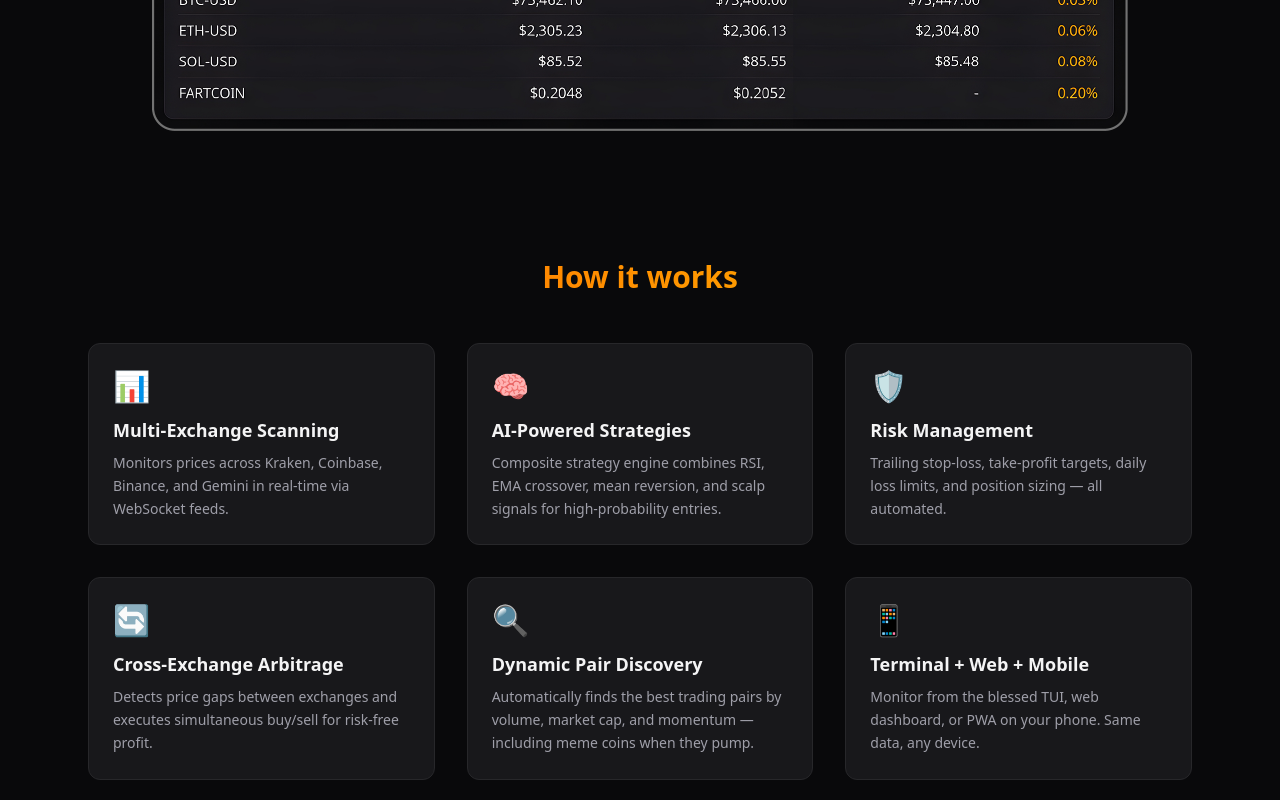
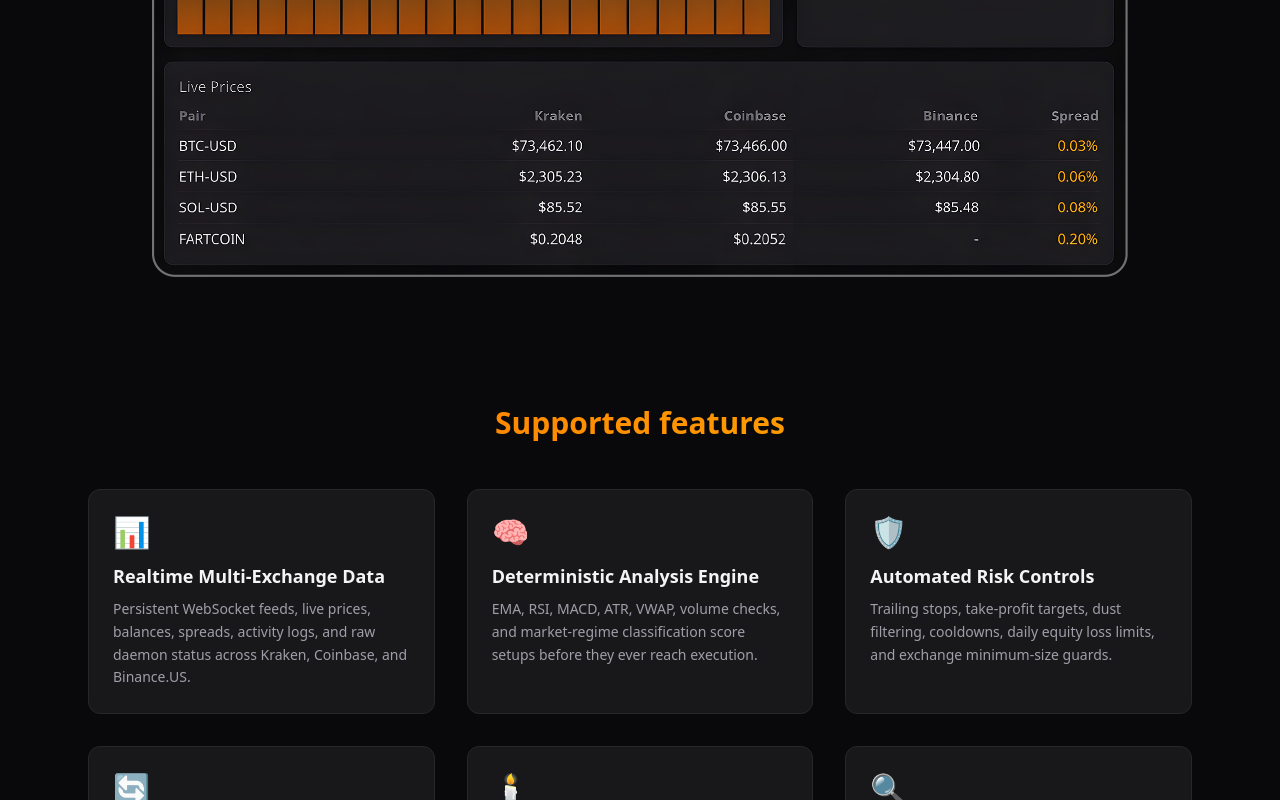
Before and after one commit to profullstack/b1dz.com, a Next.js app in the folder apps/web/: page / in a window 1280 px wide. Shown: the part 2000-2800 px from the top of the page. Built offline with nearby package versions, Linux system fonts and the light colour scheme.

Commit message:
Update homepage features and strategies

```diff
--- a/apps/web/src/app/page.tsx
+++ b/apps/web/src/app/page.tsx
@@ -1,7 +1,69 @@
 import Link from 'next/link';
 import Image from 'next/image';
 
-export default function LandingPage(): JSX.Element {
+const platformMentions = ['reddit', 'X', 'Bluesky', 'Stacker News', 'Hacker News', 'dev.to'];
+
+const supportedFeatures = [
+  {
+    title: 'Realtime Multi-Exchange Data',
+    desc: 'Persistent WebSocket feeds, live prices, balances, spreads, activity logs, and raw daemon status across Kraken, Coinbase, and Binance.US.',
+    icon: 'chart',
+  },
+  {
+    title: 'Deterministic Analysis Engine',
+    desc: 'EMA, RSI, MACD, ATR, VWAP, volume checks, and market-regime classification score setups before they ever reach execution.',
+    icon: 'brain',
+  },
+  {
+    title: 'Automated Risk Controls',
+    desc: 'Trailing stops, take-profit targets, dust filtering, cooldowns, daily equity loss limits, and exchange minimum-size guards.',
+    icon: 'shield',
+  },
+  {
+    title: 'Cross-Exchange Opportunity Scanner',
+    desc: 'Tracks theoretical spread arbitrage and executable inventory-backed arbitrage routes separately, so discovery and action stay clear.',
+    icon: 'arrows',
+  },
+  {
+    title: 'OHLC Charts + Trade Context',
+    desc: 'Realtime terminal charts with timeframe switching, live price lines, volume overlays, entry and exit markers, and pair selection from the dashboard.',
+    icon: 'candles',
+  },
+  {
+    title: 'Backtesting + Analytics',
+    desc: 'The same deterministic signal engine can run in backtests with fees, slippage, spread assumptions, and performance breakdowns by regime and symbol.',
+    icon: 'search',
+  },
+];
+
+const supportedStrategies = [
+  {
+    title: 'Trend Continuation',
+    desc: 'Long and short setups aligned with higher-timeframe bias, VWAP, EMA structure, momentum, and volume confirmation.',
+  },
+  {
+    title: 'Mean Reversion',
+    desc: 'Pullback and exhaustion entries in range-bound or recovery contexts when price stretches away from local fair value.',
+  },
+  {
+    title: 'Breakout / Breakdown',
+    desc: 'Expansion setups gated by volatility, volume, and regime so compressed pairs can break cleanly instead of chopping you up.',
+  },
+  {
+    title: 'Spread Arbitrage',
+    desc: 'Cross-exchange spread discovery highlights raw price dislocations across supported venues for manual or future automated action.',
+  },
+  {
+    title: 'Inventory Arbitrage',
+    desc: 'Inventory-aware routes only fire when you already hold the asset on one exchange and quote balance on another.',
+  },
+  {
+    title: 'Legacy Multi-Signal Fallback',
+    desc: 'Composite scalp and momentum heuristics still exist as a fallback path while the deterministic analysis engine takes the lead.',
+  },
+];
+
+export default function LandingPage() {
   return (
     <main className="min-h-screen bg-zinc-950 text-zinc-100">
       {/* Nav */}
@@ -39,6 +101,17 @@ export default function LandingPage(): JSX.Element {
         </p>
       </section>
 
+      <section className="max-w-6xl mx-auto px-6 pb-12">
+        <div className="rounded-2xl border border-zinc-800 bg-zinc-900/70 px-6 py-5">
+          <p className="text-center text-xs uppercase tracking-[0.35em] text-zinc-500 mb-4">As seen on</p>
+          <div className="flex flex-wrap items-center justify-center gap-x-6 gap-y-3 text-sm md:text-base text-zinc-300">
+            {platformMentions.map((name) => (
+              <span key={name} className="font-medium text-zinc-300/90">{name}</span>
+            ))}
+          </div>
+        </div>
+      </section>
+
       {/* Terminal Screenshot */}
       <section className="max-w-5xl mx-auto px-6 pb-8">
         <h3 className="text-center text-sm text-zinc-500 uppercase tracking-wide mb-4">Terminal Interface</h3>
@@ -67,39 +140,30 @@ export default function LandingPage(): JSX.Element {
       {/* Features */}
       <section id="features" className="max-w-6xl mx-auto px-6 py-16">
         <h2 className="text-3xl font-bold text-center mb-12">
-          <span className="bg-gradient-to-r from-orange-400 to-amber-500 bg-clip-text text-transparent">How it works</span>
+          <span className="bg-gradient-to-r from-orange-400 to-amber-500 bg-clip-text text-transparent">Supported features</span>
         </h2>
         <div className="grid md:grid-cols-3 gap-8">
-          <FeatureCard
-            title="Multi-Exchange Scanning"
-            desc="Monitors prices across Kraken, Coinbase, Binance, and Gemini in real-time via WebSocket feeds."
-            icon="chart"
-          />
-          <FeatureCard
-            title="AI-Powered Strategies"
-            desc="Composite strategy engine combines RSI, EMA crossover, mean reversion, and scalp signals for high-probability entries."
-            icon="brain"
-          />
-          <FeatureCard
-            title="Risk Management"
-            desc="Trailing stop-loss, take-profit targets, daily loss limits, and position sizing — all automated."
-            icon="shield"
-          />
-          <FeatureCard
-            title="Cross-Exchange Arbitrage"
-            desc="Detects price gaps between exchanges and executes simultaneous buy/sell for risk-free profit."
-            icon="arrows"
-          />
-          <FeatureCard
-            title="Dynamic Pair Discovery"
-            desc="Automatically finds the best trading pairs by volume, market cap, and momentum — including meme coins when they pump."
-            icon="search"
-          />
-          <FeatureCard
-            title="Terminal + Web + Mobile"
-            desc="Monitor from the blessed TUI, web dashboard, or PWA on your phone. Same data, any device."
-            icon="devices"
-          />
+          {supportedFeatures.map((feature) => (
+            <FeatureCard key={feature.title} title={feature.title} desc={feature.desc} icon={feature.icon} />
+          ))}
+        </div>
+      </section>
+
+      {/* Strategies */}
+      <section className="max-w-6xl mx-auto px-6 py-16">
+        <h2 className="text-3xl font-bold text-center mb-4">
+          <span className="bg-gradient-to-r from-orange-400 to-amber-500 bg-clip-text text-transparent">Trading strategies</span>
+        </h2>
+        <p className="text-center text-zinc-400 max-w-3xl mx-auto mb-12">
+          b1dz supports deterministic setup scoring for directional trades plus separate spread and inventory arbitrage paths.
+        </p>
+        <div className="grid md:grid-cols-2 xl:grid-cols-3 gap-6">
+          {supportedStrategies.map((strategy) => (
+            <div key={strategy.title} className="rounded-xl border border-zinc-800 bg-zinc-900 px-6 py-5">
+              <h3 className="text-lg font-semibold mb-2 text-zinc-100">{strategy.title}</h3>
+              <p className="text-sm leading-relaxed text-zinc-400">{strategy.desc}</p>
+            </div>
+          ))}
         </div>
       </section>
 
@@ -145,9 +209,9 @@ export default function LandingPage(): JSX.Element {
   );
 }
 
-function FeatureCard({ title, desc, icon }: { title: string; desc: string; icon: string }): JSX.Element {
+function FeatureCard({ title, desc, icon }: { title: string; desc: string; icon: string }) {
   const icons: Record<string, string> = {
-    chart: '📊', brain: '🧠', shield: '🛡️', arrows: '🔄', search: '🔍', devices: '📱',
+    chart: '📊', brain: '🧠', shield: '🛡️', arrows: '🔄', search: '🔍', devices: '📱', candles: '🕯️',
   };
   return (
     <div className="bg-zinc-900 border border-zinc-800 rounded-xl p-6 hover:border-orange-500/30 transition">
```
